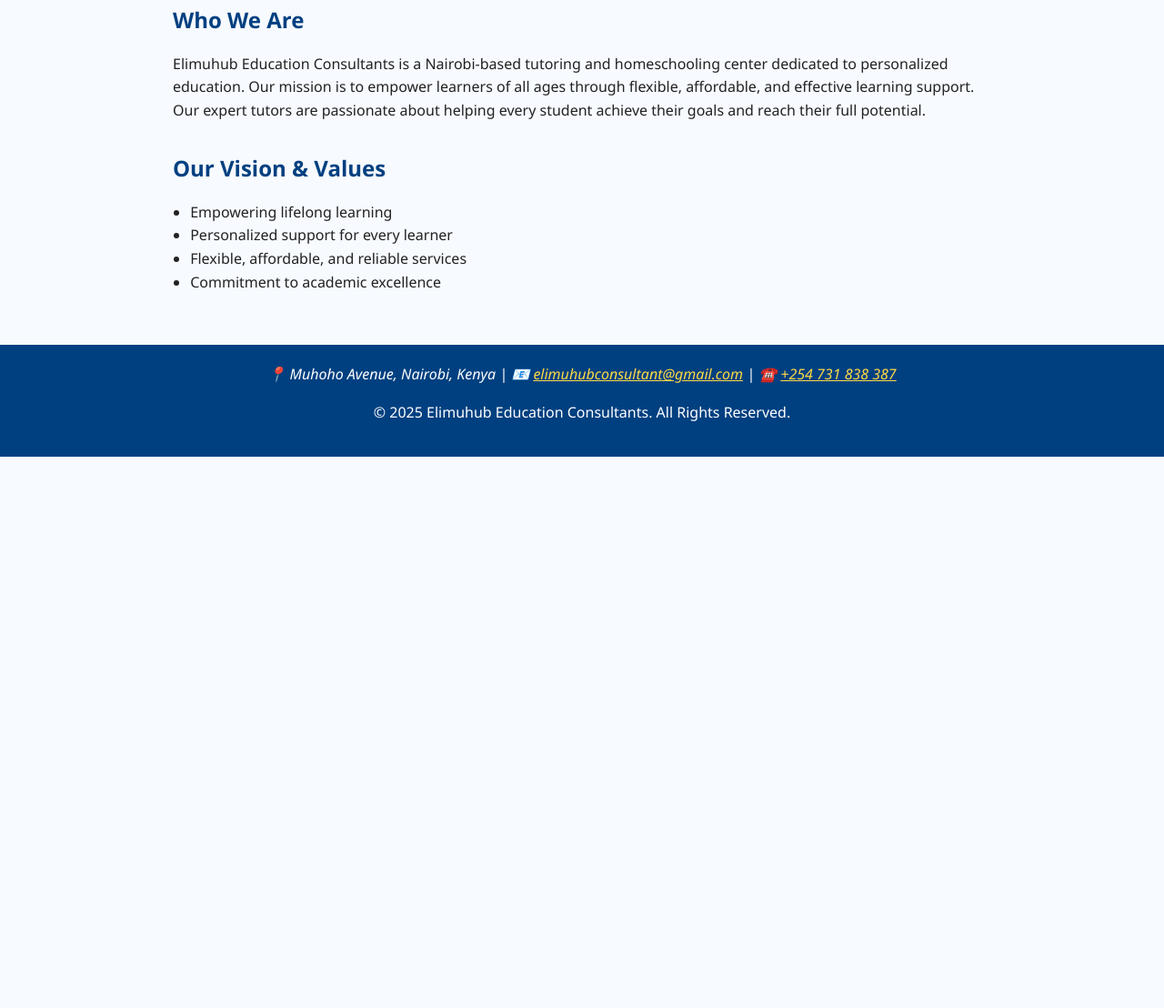
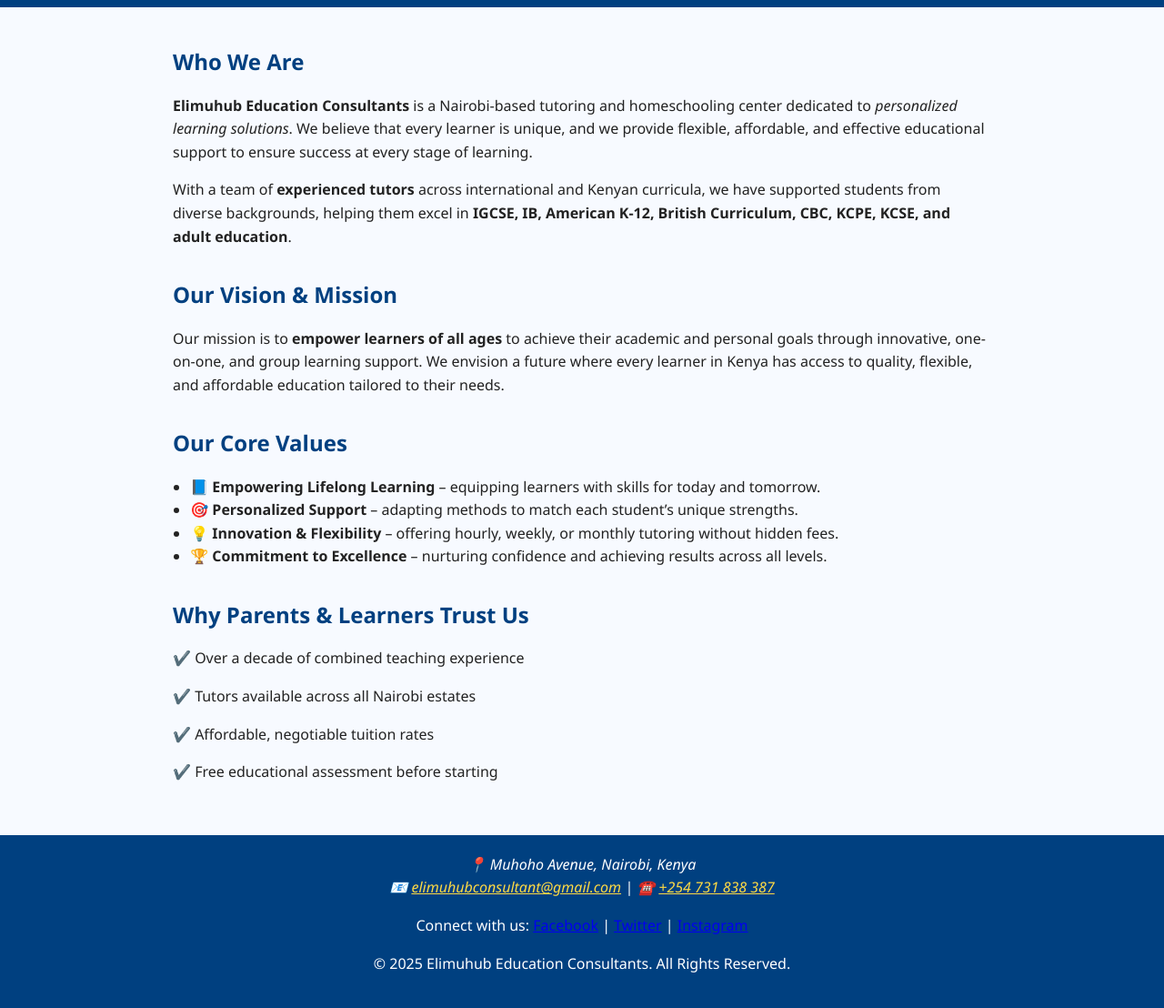
Before and after one commit to kibiti/elimuhub-website.github.io, a plain HTML site: page about.html in a window 1280 px wide. Shown: the part 220-1328 px from the top of the page at 91% size. Before the commit the page ends 800 px from the top, so only its background shows below. Drawn offline with Linux system fonts and the light colour scheme.

Commit message:
Update about.html

```diff
--- a/about.html
+++ b/about.html
@@ -4,17 +4,18 @@
   <meta charset="UTF-8">
   <meta name="viewport" content="width=device-width, initial-scale=1.0">
   <title>About Us - Elimuhub Education Consultants</title>
-  <meta name="description" content="Learn about Elimuhub Education Consultants, Nairobi's trusted tutoring and homeschooling center. Empowering learners of all ages through flexible, effective support.">
+  <meta name="description" content="Discover Elimuhub Education Consultants, Nairobi’s trusted tutoring and homeschooling center. We specialize in personalized education for IGCSE, IB, KCSE, CBC & adult learners.">
+  <meta name="keywords" content="Elimuhub tutors Nairobi, homeschooling Kenya, KCSE tutoring Nairobi, IGCSE teachers Nairobi, CBC home tuition, KCPE prep, adult education Nairobi">
   <link rel="stylesheet" href="assets/style.css">
   <link rel="icon" href="assets/logo.png">
 </head>
 <body>
   <header>
-    <img src="assets/logo.png" alt="Elimuhub Logo" class="site-logo" />
+    <img src="https://i.postimg.cc/yN7rMrx5/Elimuhub-newlogo.png" alt="Elimuhub Logo" class="site-logo" />
     <h1>About Elimuhub Education Consultants</h1>
     <nav>
       <a href="index.html">Home</a>
-      <a href="about.html">About Us</a>
+      <a href="about.html" aria-current="page">About Us</a>
       <a href="services.html">Services</a>
       <a href="contact.html">Contact</a>
     </nav>
@@ -23,23 +24,46 @@
   <main>
     <section>
       <h2>Who We Are</h2>
-      <p>Elimuhub Education Consultants is a Nairobi-based tutoring and homeschooling center dedicated to personalized education. Our mission is to empower learners of all ages through flexible, affordable, and effective learning support. Our expert tutors are passionate about helping every student achieve their goals and reach their full potential.</p>
+      <p><strong>Elimuhub Education Consultants</strong> is a Nairobi-based tutoring and homeschooling center dedicated to <em>personalized learning solutions</em>. We believe that every learner is unique, and we provide flexible, affordable, and effective educational support to ensure success at every stage of learning.</p>
+      <p>With a team of <strong>experienced tutors</strong> across international and Kenyan curricula, we have supported students from diverse backgrounds, helping them excel in <strong>IGCSE, IB, American K-12, British Curriculum, CBC, KCPE, KCSE, and adult education</strong>.</p>
     </section>
+
     <section>
-      <h2>Our Vision & Values</h2>
+      <h2>Our Vision & Mission</h2>
+      <p>Our mission is to <strong>empower learners of all ages</strong> to achieve their academic and personal goals through innovative, one-on-one, and group learning support. We envision a future where every learner in Kenya has access to quality, flexible, and affordable education tailored to their needs.</p>
+    </section>
+
+    <section>
+      <h2>Our Core Values</h2>
       <ul>
-        <li>Empowering lifelong learning</li>
-        <li>Personalized support for every learner</li>
-        <li>Flexible, affordable, and reliable services</li>
-        <li>Commitment to academic excellence</li>
+        <li>📘 <strong>Empowering Lifelong Learning</strong> – equipping learners with skills for today and tomorrow.</li>
+        <li>🎯 <strong>Personalized Support</strong> – adapting methods to match each student’s unique strengths.</li>
+        <li>💡 <strong>Innovation & Flexibility</strong> – offering hourly, weekly, or monthly tutoring without hidden fees.</li>
+        <li>🏆 <strong>Commitment to Excellence</strong> – nurturing confidence and achieving results across all levels.</li>
       </ul>
+    </section>
+
+    <section>
+      <h2>Why Parents & Learners Trust Us</h2>
+      <p>✔️ Over a decade of combined teaching experience</p>
+      <p>✔️ Tutors available across all Nairobi estates</p>
+      <p>✔️ Affordable, negotiable tuition rates</p>
+      <p>✔️ Free educational assessment before starting</p>
     </section>
   </main>
 
   <footer>
     <address>
-      📍 Muhoho Avenue, Nairobi, Kenya | 📧 <a href="mailto:elimuhubconsultant@gmail.com">elimuhubconsultant@gmail.com</a> | ☎️ <a href="tel:+254731838387">+254 731 838 387</a>
+      📍 Muhoho Avenue, Nairobi, Kenya <br>
+      📧 <a href="mailto:elimuhubconsultant@gmail.com">elimuhubconsultant@gmail.com</a> |
+      ☎️ <a href="tel:+254731838387">+254 731 838 387</a>
     </address>
+    <p>
+      Connect with us:
+      <a href="https://facebook.com/elimuhub" target="_blank">Facebook</a> |
+      <a href="https://twitter.com/elimuhub" target="_blank">Twitter</a> |
+      <a href="https://instagram.com/elimuhub" target="_blank">Instagram</a>
+    </p>
     <p>&copy; 2025 Elimuhub Education Consultants. All Rights Reserved.</p>
   </footer>
 </body>
```
